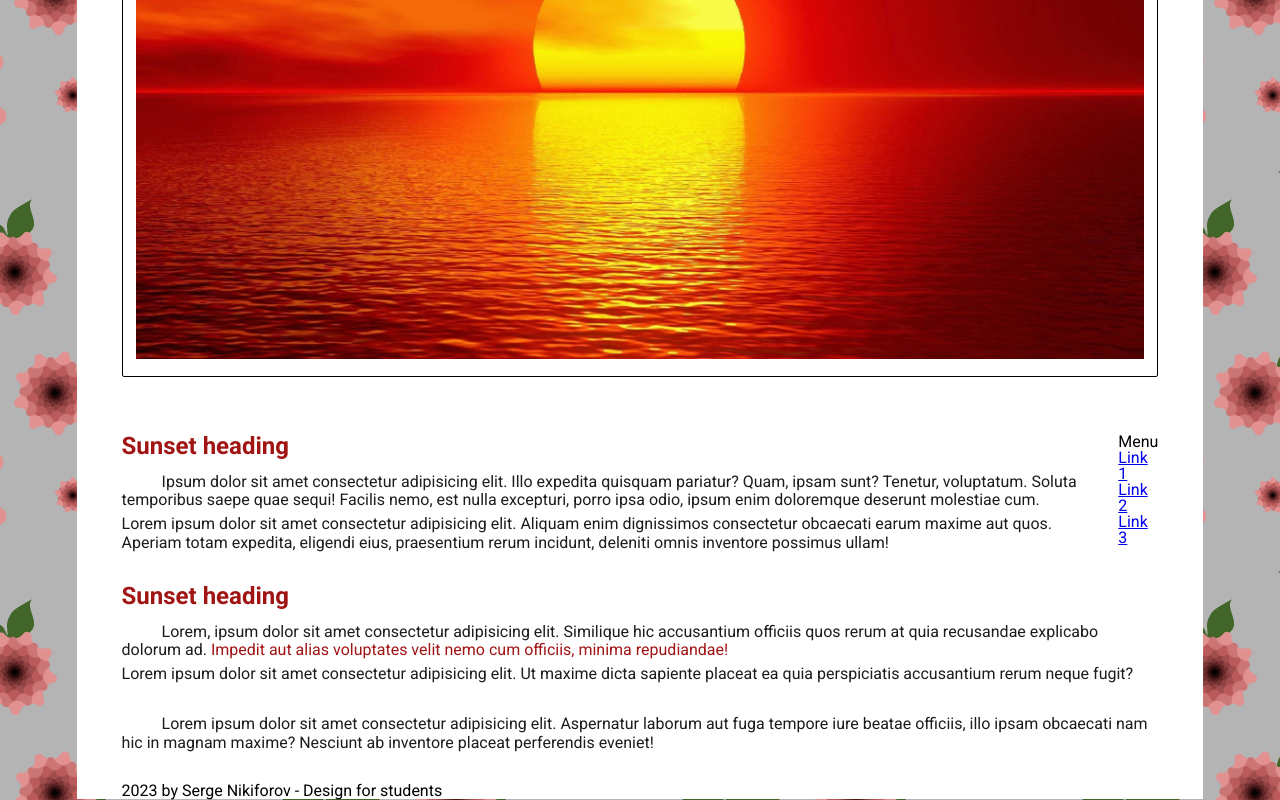
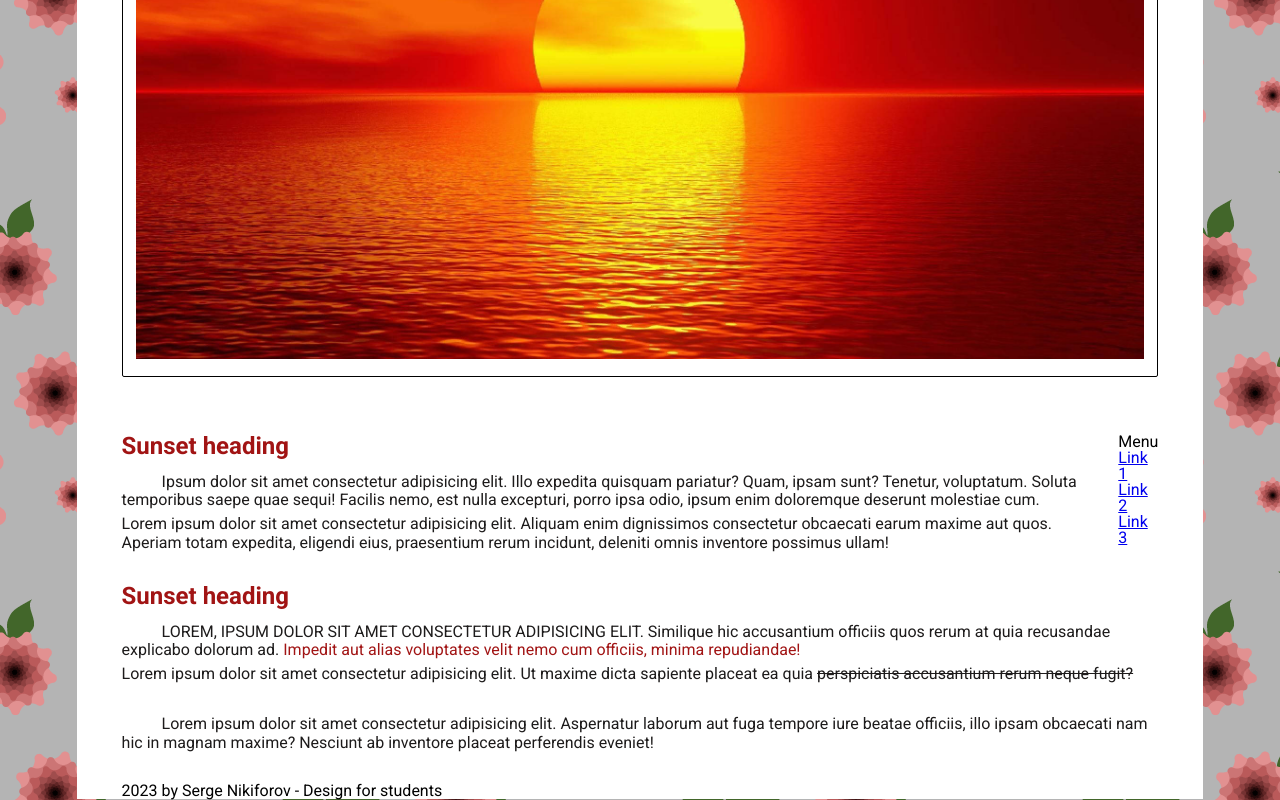
Before and after one commit to RacaMacaFoo/Homework_4, a plain HTML site: page index.html in a window 1280 px wide. Shown: the part 398-1198 px from the top of the page. Drawn offline with Linux system fonts and the light colour scheme; a web font is replaced by a local one.

Commit message:
add styles to text

```diff
--- a/styles/styles.css
+++ b/styles/styles.css
@@ -88,3 +88,13 @@
     display: block;
     text-indent: 0;
 }
+
+/* 10 */
+.special-main-text {
+    text-transform: uppercase;
+}
+
+/* 10 */
+.irrelevant-main-text {
+    text-decoration: line-through;
+}
```
